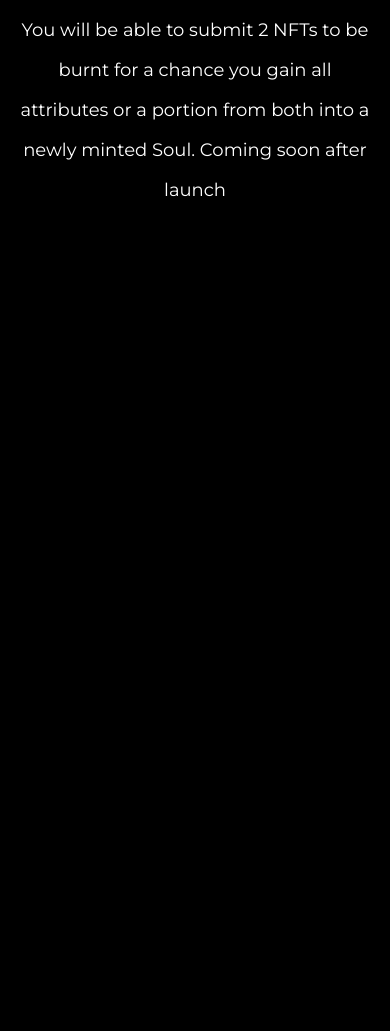
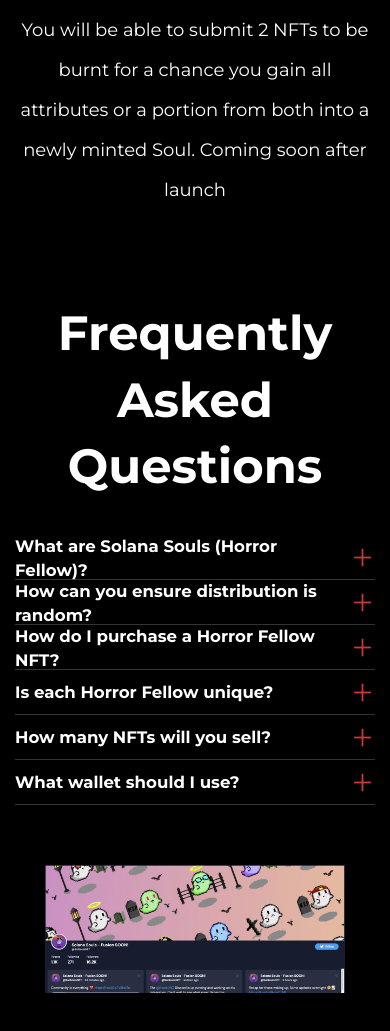
Before and after one commit to prdz14/Souls, a plain HTML site: page index.html in a window 390 px wide. Shown: the part 5325-6356 px from the top of the page. Before the commit the page ends 5625 px from the top, so only its background shows below. Drawn offline with nearby package versions, Linux system fonts and the light colour scheme.

Commit message:
questions

```diff
--- a/index.html
+++ b/index.html
@@ -243,7 +243,7 @@
           </p>
         </div>
       </section>
-      <section class="questions media">
+      <section class="questions ">
         <div class="container">
           <h2 class="questions_title">Frequently Asked Questions</h2>
           <div class="questions_accordions">
--- a/style/media.css
+++ b/style/media.css
@@ -3,6 +3,14 @@
 @media (max-width:1240px) {
     .intro_img {
         right: -50px;
+    }
+
+    .screen {
+        width: 900px;
+    }
+
+    .questions_accordions {
+        justify-content: center;
     }
 }
 
@@ -70,13 +78,19 @@
     .fusion_txt {
         text-align: center;
     }
-    .fusion_block{
+
+    .fusion_block {
         text-align: center;
         align-items: center;
     }
+
 }
 
-@media (max-width:992px) {}
+@media (max-width:992px) {
+    .screen {
+        width: 600px;
+    }
+}
 
 @media (max-width:768px) {
     .nav_list {
@@ -137,6 +151,10 @@
     .mint_grid-item {
         max-width: 305px;
     }
+
+    .screen {
+        width: 400px;
+    }
 }
 
 @media (max-width:586px) {
@@ -184,6 +202,15 @@
     .item_title {
         font-size: 34px;
     }
+
+    .questions_title {
+        font-size: 48px;
+        line-height: 139.5%;
+    }
+
+    .screen {
+        width: 300px;
+    }
 }
 
 @media (max-width:320px) {}
--- a/style/style.css
+++ b/style/style.css
@@ -519,6 +519,11 @@
     height: 45px;
 }
 
+.screen {
+    margin: auto;
+    display: flex;
+}
+
 /* section-questions */
 /* section-road-map */
 .roadmap .container {
```
